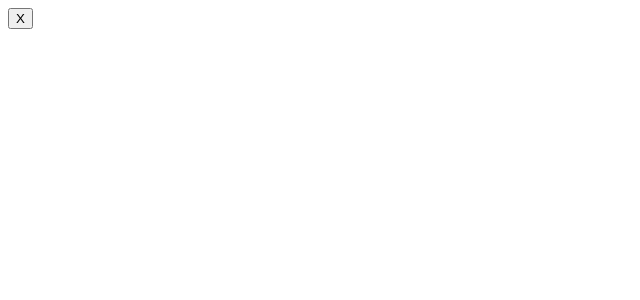
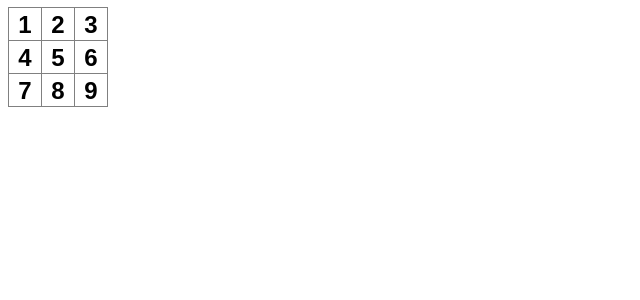
Before and after one commit to jurajliska/tic-tac-toe, a Next.js app: page / in a window 1280 px wide. Shown: the top 300 px of the page, without its empty margins (0-640 px from the left). Built offline with nearby package versions, Linux system fonts and the light colour scheme.

Commit message:
make board

```diff
--- a/src/app/globals.css
+++ b/src/app/globals.css
@@ -9,3 +9,24 @@
 h1{
   color: lightgreen;
 }
+
+.square{
+  background: white;
+  border: 1px solid gray;
+  float: left;
+  font-size: 24px;
+  font-weight: bold;
+  line-height: 34px;
+  height: 34px;
+  margin-right: -1px;
+  margin-top: -1px;
+  padding: 0;
+  text-align: center;
+  width: 34px;
+}
+
+.board-row::after{
+  clear: both;
+  content: '';
+  display: table;
+}
--- a/src/app/page.js
+++ b/src/app/page.js
@@ -2,11 +2,30 @@
 
 import { useState } from "react";
 
+function Square({value}) {
+  return <button className="square">{value}</button>;
+}
+
 export default function Page() {
 
   return (
-    <div>
-      <button className="square">X</button>
-    </div>
+    <>
+      <div className="board-row">
+        <Square value="1"/>
+        <Square value="2"/>
+        <Square value="3"/>
+      </div>
+      <div className="board-row">
+        <Square value="4"/>
+        <Square value="5"/>
+        <Square value="6"/>
+      </div>
+      <div className="board-row">
+        <Square value="7"/>
+        <Square value="8"/>
+        <Square value="9"/>
+      </div>
+
+    </>
   );
 }
```
